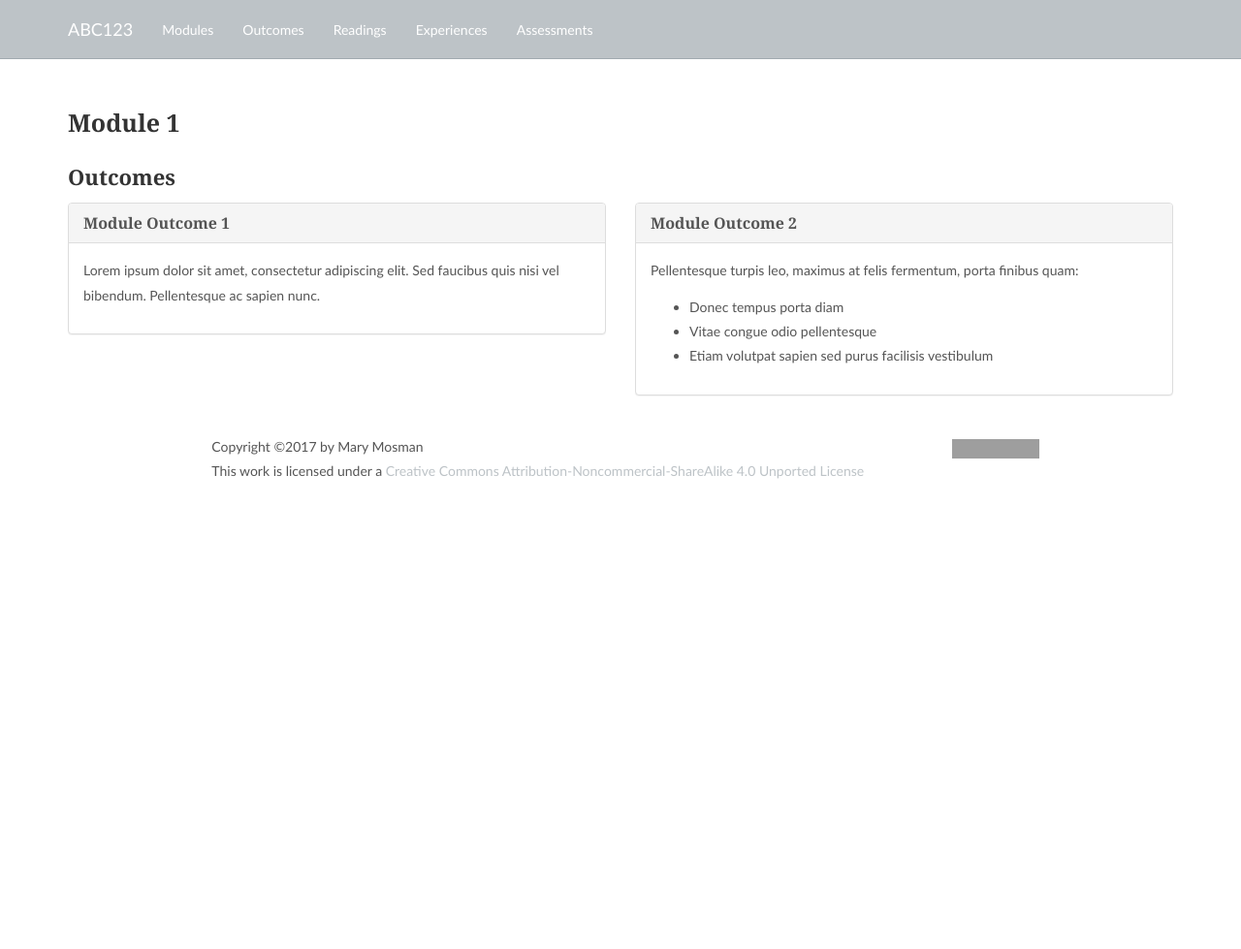
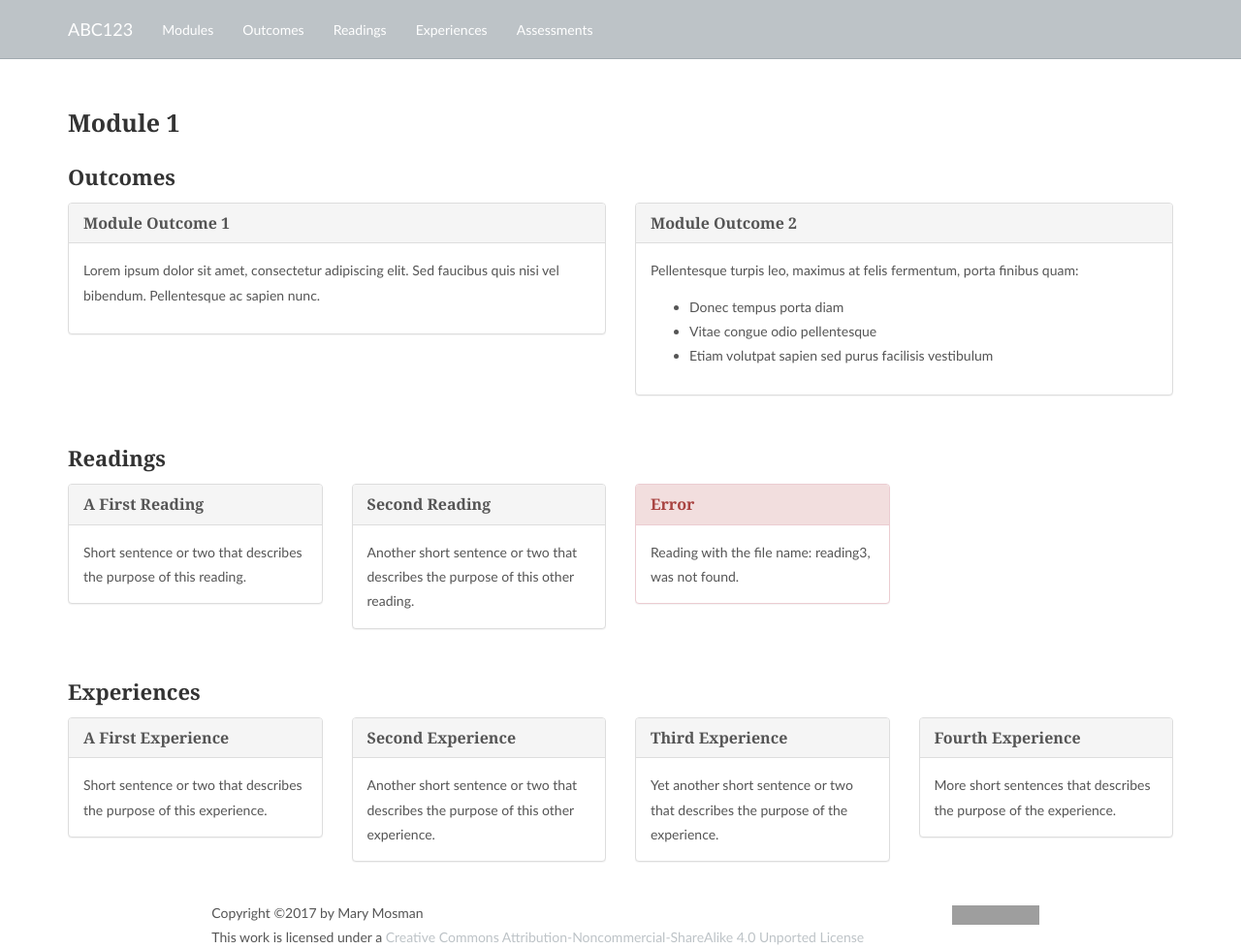
Before and after one commit to mbMosman/course-web-template, a Jekyll site: the page built from _modules/module1.md, in a window 1280 px wide and 979 px high. Shown: the whole window at 97% size. Built offline with Jekyll 4.4.1, drawn with Linux system fonts in a browser that asks for light colours; grey boxes are pictures that could not be loaded.

Commit message:
initial updates for module readings

```diff
--- /dev/null
+++ b/_experiences/experience4.md
@@ -0,0 +1,17 @@
+---
+title: Fourth Experience
+summary: "More short sentences that describes the purpose of the experience."
+---
+
+# {{ title }}
+Lorem ipsum dolor sit amet, consectetur adipiscing elit. Sed faucibus quis nisi vel bibendum. Pellentesque ac sapien nunc. Pellentesque turpis leo, maximus at felis fermentum, porta finibus quam. Donec tempus porta diam, vitae congue odio pellentesque et. Etiam volutpat sapien sed purus facilisis vestibulum. Nunc sollicitudin mauris vel nulla vehicula, vitae mollis dui malesuada. Aenean eget massa id nibh vestibulum tincidunt in vel diam. Donec ex ex, hendrerit nec fermentum fermentum, laoreet non nulla. Donec id tincidunt purus. Aliquam id risus ut diam pretium sagittis vel a ex. Nullam suscipit enim sit amet erat finibus efficitur. Cras ornare fermentum enim eu finibus. Fusce molestie commodo mi, in convallis purus. Proin magna nulla, imperdiet in arcu ut, pellentesque porta nisi. Suspendisse id sapien ut enim posuere vehicula. Nullam ultricies diam nibh, eu hendrerit ligula mollis sed.
+
+## Subheading 1
+Quisque lobortis sed orci ac congue. Duis euismod cursus sagittis. Pellentesque nec sem convallis, volutpat odio vitae, placerat velit. Fusce congue ex tortor, eget tempor odio tincidunt ac. Nunc tempor feugiat arcu vitae porttitor. Suspendisse efficitur scelerisque augue, quis tristique mi. Phasellus ac lobortis mi. Vivamus fringilla dolor non iaculis tempor. Praesent placerat, nisl sit amet ornare efficitur, purus lacus pretium nisi, sed mollis nisi arcu sed lacus. Vivamus a imperdiet purus. Vivamus odio arcu, lobortis auctor laoreet sed, feugiat eu diam.
+
+Fusce quis dictum nibh. Maecenas luctus dictum neque. Vivamus in turpis sit amet ipsum hendrerit scelerisque. Maecenas lacinia sed lectus nec vulputate. Pellentesque habitant morbi tristique senectus et netus et malesuada fames ac turpis egestas. Curabitur pretium posuere neque nec accumsan. Fusce quis cursus dui. Aenean aliquam tincidunt magna at pharetra. Pellentesque dolor mi, interdum nec consectetur egestas, iaculis vitae augue. Integer luctus facilisis tellus, vel elementum nulla fermentum vel. Praesent pulvinar pulvinar odio ac ornare. Fusce ultrices nibh in quam sodales interdum.
+
+## Subheading 2
+Maecenas at tellus nec lacus volutpat facilisis id sed odio. Pellentesque habitant morbi tristique senectus et netus et malesuada fames ac turpis egestas. Pellentesque rutrum at nunc id dignissim. In auctor tellus in eros feugiat, iaculis facilisis orci pretium. Nullam mollis nulla pellentesque magna bibendum mattis. Vestibulum a facilisis ex, sed tincidunt neque. Duis rutrum lacinia tortor et porta. Proin facilisis, ipsum id semper sagittis, leo magna iaculis velit, laoreet dignissim libero metus sed diam. Interdum et malesuada fames ac ante ipsum primis in faucibus. Phasellus viverra ac lorem et venenatis. Vestibulum efficitur ipsum ut est accumsan, id gravida libero luctus. In condimentum facilisis quam nec sollicitudin.
+
+Cras vel magna egestas, vulputate leo eget, accumsan magna. Nunc et lacus at quam faucibus pulvinar quis id sem. Sed sit amet fermentum quam, vel hendrerit arcu. Pellentesque habitant morbi tristique senectus et netus et malesuada fames ac turpis egestas. Aenean quis ligula turpis. Nulla vehicula quis nisl commodo interdum. Donec eu ante libero. Donec leo purus, dapibus eget arcu sed, iaculis fermentum elit. Suspendisse diam elit, semper vitae neque sed, dictum congue ligula. Morbi eget pellentesque velit. Aliquam ut augue quis tortor placerat sodales. Suspendisse vestibulum ligula ut hendrerit efficitur. Maecenas aliquet at urna non rutrum.
--- /dev/null
+++ b/_includes/reading_panel.html
@@ -0,0 +1,31 @@
+{% assign reading = include.reading %}
+
+{% if reading == nil %}
+{% for item in site.readings %}
+  {% assign item_name = item.path | split:"/" | last | split:"." | first %}
+  {% if include.name == item_name %}
+    {% assign reading = item %}
+    {% break %}
+  {% endif %}
+{% endfor %}
+{% endif %}
+
+{% if reading %}
+<a class="block-link" href="{{ reading.url | prepend: site.baseurl }}">
+  <div class="panel panel-default">
+    <div class="panel-heading">
+      <h2 class="panel-title">{{reading.title }}</h2>
+    </div>
+    <div class="panel-body">
+    {{ reading.summary }}
+    </div>
+  </div>
+</a>
+{% else %}
+<div class="panel panel-danger">
+  <div class="panel-heading">
+    <h2 class="panel-title">Error</h2>
+  </div>
+  <div class="panel-body">Reading {% if include.name %}with the file name: {{ include.name }},{% endif %}  was not found.</div>
+</div>
+{% endif %}
--- a/_layouts/module.html
+++ b/_layouts/module.html
@@ -12,6 +12,18 @@ layout: page
     {% include outcome_panel.html name=outcome_name %}
   </div>
 {% endfor %}
+</div>
+{% endif %}
+
+{% if page.readings.size > 0 %}
+<h3>Readings</h3>
+<div class="row">
+{% for reading_name in page.readings %}
+  <div class="col-xs-6 col-md-4 col-lg-3">
+    {% include reading_panel.html name=reading_name %}
+  </div>
+{% endfor %}
+</div>
 {% endif %}
 
 {% if page.experiences.size > 0 %}
@@ -22,4 +34,5 @@ layout: page
     {% include experience_panel.html name=exp_name %}
   </div>
 {% endfor %}
+</div>
 {% endif %}
--- a/_modules/module1.md
+++ b/_modules/module1.md
@@ -4,6 +4,15 @@ summary: Lorem ipsum dolor sit amet, consectetur adipiscing elit. Aliquam pretiu
 outcomes:
  - outcome1
  - outcome2
+readings:
+- reading1
+- reading2
+- reading3
+experiences:
+ - experience1
+ - experience2
+ - experience3
+ - experience4
 tags:
  - tag1
  - tag2
--- /dev/null
+++ b/_readings/reading2.md
@@ -0,0 +1,17 @@
+---
+title: Second Reading
+summary: "Another short sentence or two that describes the purpose of this other reading."
+---
+
+# {{ page.title }}
+Lorem ipsum dolor sit amet, consectetur adipiscing elit. Sed faucibus quis nisi vel bibendum. Pellentesque ac sapien nunc. Pellentesque turpis leo, maximus at felis fermentum, porta finibus quam. Donec tempus porta diam, vitae congue odio pellentesque et. Etiam volutpat sapien sed purus facilisis vestibulum. Nunc sollicitudin mauris vel nulla vehicula, vitae mollis dui malesuada. Aenean eget massa id nibh vestibulum tincidunt in vel diam. Donec ex ex, hendrerit nec fermentum fermentum, laoreet non nulla. Donec id tincidunt purus. Aliquam id risus ut diam pretium sagittis vel a ex. Nullam suscipit enim sit amet erat finibus efficitur. Cras ornare fermentum enim eu finibus. Fusce molestie commodo mi, in convallis purus. Proin magna nulla, imperdiet in arcu ut, pellentesque porta nisi. Suspendisse id sapien ut enim posuere vehicula. Nullam ultricies diam nibh, eu hendrerit ligula mollis sed.
+
+## Subheading 1
+Quisque lobortis sed orci ac congue. Duis euismod cursus sagittis. Pellentesque nec sem convallis, volutpat odio vitae, placerat velit. Fusce congue ex tortor, eget tempor odio tincidunt ac. Nunc tempor feugiat arcu vitae porttitor. Suspendisse efficitur scelerisque augue, quis tristique mi. Phasellus ac lobortis mi. Vivamus fringilla dolor non iaculis tempor. Praesent placerat, nisl sit amet ornare efficitur, purus lacus pretium nisi, sed mollis nisi arcu sed lacus. Vivamus a imperdiet purus. Vivamus odio arcu, lobortis auctor laoreet sed, feugiat eu diam.
+
+Fusce quis dictum nibh. Maecenas luctus dictum neque. Vivamus in turpis sit amet ipsum hendrerit scelerisque. Maecenas lacinia sed lectus nec vulputate. Pellentesque habitant morbi tristique senectus et netus et malesuada fames ac turpis egestas. Curabitur pretium posuere neque nec accumsan. Fusce quis cursus dui. Aenean aliquam tincidunt magna at pharetra. Pellentesque dolor mi, interdum nec consectetur egestas, iaculis vitae augue. Integer luctus facilisis tellus, vel elementum nulla fermentum vel. Praesent pulvinar pulvinar odio ac ornare. Fusce ultrices nibh in quam sodales interdum.
+
+## Subheading 2
+Maecenas at tellus nec lacus volutpat facilisis id sed odio. Pellentesque habitant morbi tristique senectus et netus et malesuada fames ac turpis egestas. Pellentesque rutrum at nunc id dignissim. In auctor tellus in eros feugiat, iaculis facilisis orci pretium. Nullam mollis nulla pellentesque magna bibendum mattis. Vestibulum a facilisis ex, sed tincidunt neque. Duis rutrum lacinia tortor et porta. Proin facilisis, ipsum id semper sagittis, leo magna iaculis velit, laoreet dignissim libero metus sed diam. Interdum et malesuada fames ac ante ipsum primis in faucibus. Phasellus viverra ac lorem et venenatis. Vestibulum efficitur ipsum ut est accumsan, id gravida libero luctus. In condimentum facilisis quam nec sollicitudin.
+
+Cras vel magna egestas, vulputate leo eget, accumsan magna. Nunc et lacus at quam faucibus pulvinar quis id sem. Sed sit amet fermentum quam, vel hendrerit arcu. Pellentesque habitant morbi tristique senectus et netus et malesuada fames ac turpis egestas. Aenean quis ligula turpis. Nulla vehicula quis nisl commodo interdum. Donec eu ante libero. Donec leo purus, dapibus eget arcu sed, iaculis fermentum elit. Suspendisse diam elit, semper vitae neque sed, dictum congue ligula. Morbi eget pellentesque velit. Aliquam ut augue quis tortor placerat sodales. Suspendisse vestibulum ligula ut hendrerit efficitur. Maecenas aliquet at urna non rutrum.
```
Also changed, not shown: _modules/module2.md (+7 -1 lines), _modules/module3.md (+6 -0 lines).
